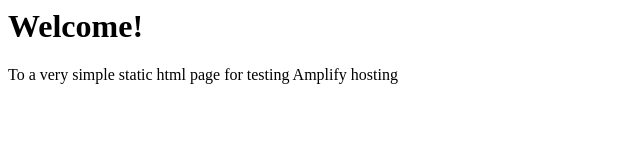
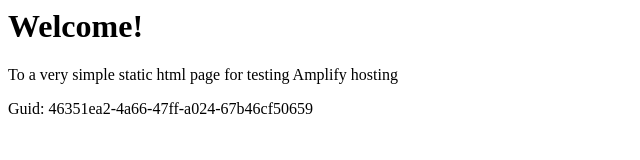
Before and after one commit to aws-aemilia-sin/Github-PR-Commit-Integration-Test-DoNotTouch-GitHubAutoBuildCanaryTest-v1-preprod-ap-southeast-1, a website: page src/index.html in a window 1280 px wide. Shown: the whole page, without its empty margins (0-640 px from the left). Drawn offline with Linux system fonts and the light colour scheme.

Commit message:
commit from integ tests

```diff
--- a/src/index.html
+++ b/src/index.html
@@ -1,3 +1,5 @@
+
+
 <html lang="en">
 
 <head>
@@ -10,6 +12,6 @@
 <body>
     <h1>Welcome!</h1>
     <p>To a very simple static html page for testing Amplify hosting</p>
-</body>
+    <p>Guid: 46351ea2-4a66-47ff-a024-67b46cf50659</p></body>
 
 </html>
```
